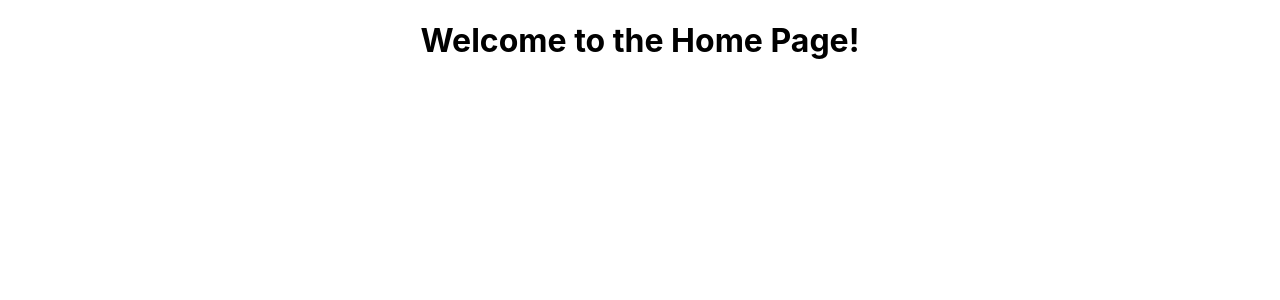
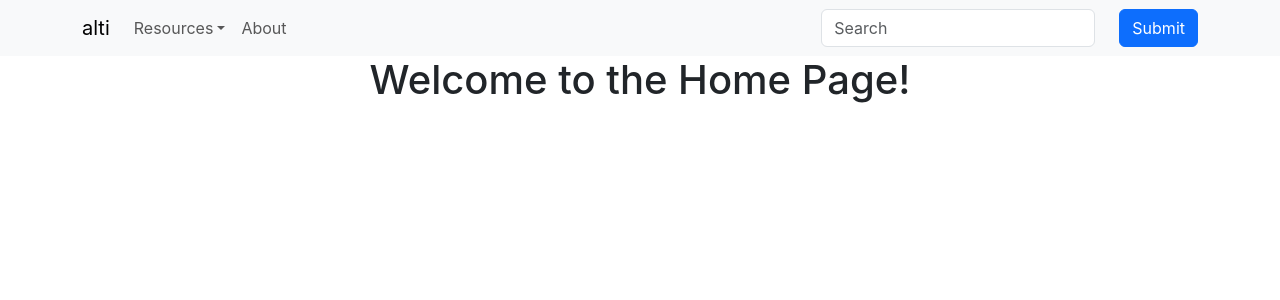
Before and after one commit to azukiplus/alti-website, a React (Create React App) app: page / in a window 1280 px wide. Shown: the top 300 px of the page. Built offline with nearby package versions, Linux system fonts and the light colour scheme.

Commit message:
add nav bar

```diff
--- a/package.json
+++ b/package.json
@@ -6,7 +6,9 @@
     "@testing-library/jest-dom": "^5.17.0",
     "@testing-library/react": "^13.4.0",
     "@testing-library/user-event": "^13.5.0",
+    "bootstrap": "^5.3.2",
     "react": "^18.2.0",
+    "react-bootstrap": "^2.9.1",
     "react-dom": "^18.2.0",
     "react-router-dom": "^6.20.0",
     "react-scripts": "5.0.1",
--- a/src/App.js
+++ b/src/App.js
@@ -4,18 +4,22 @@ import About from './pages/about';
 import GettingStarted from './pages/gettingstarted';
 import Faq from './pages/faq';
 import ThankYou from './pages/thankyou';
+import NotFound from './pages/notfound';
+import NavBar from './navbar';
 import { Route, Routes } from 'react-router';
 
 function App() {
   return (
     <div className="App">
       <main>
+        <NavBar />
         <Routes>
           <Route path="/" element={<HomePage />} />
-          <Route path="/getting-started" element={<GettingStarted />} />
+          <Route path="/resources/getting-started" element={<GettingStarted />} />
           <Route path="/about" element={<About />} />
-          <Route path="/faq" element={<Faq />} />
+          <Route path="/resources/faq" element={<Faq />} />
           <Route path="/thank-you" element={<ThankYou />} />
+          <Route path="*" element={<NotFound />}>"404 Not Found"</Route>
         </Routes>
       </main>
     </div>
--- a/src/index.js
+++ b/src/index.js
@@ -2,6 +2,7 @@ import React from 'react';
 import ReactDOM from 'react-dom/client';
 import { BrowserRouter } from "react-router-dom";
 
+import 'bootstrap/dist/css/bootstrap.min.css';
 import './index.css';
 import App from './App';
 import reportWebVitals from './reportWebVitals';
--- /dev/null
+++ b/src/navbar.js
@@ -0,0 +1,46 @@
+import Container from 'react-bootstrap/Container';
+import Nav from 'react-bootstrap/Nav';
+import Navbar from 'react-bootstrap/Navbar';
+import NavDropdown from 'react-bootstrap/NavDropdown';
+import Row from 'react-bootstrap/Row';
+import Col from 'react-bootstrap/Col';
+import Form from 'react-bootstrap/Form';
+import Button from 'react-bootstrap/Button';
+
+function NavBar() {
+    return (
+        <Navbar expand="lg" className="bg-body-tertiary">
+            <Container>
+                <Navbar.Brand href="/">alti</Navbar.Brand>
+                <Navbar.Toggle aria-controls="basic-navbar-nav" />
+                <Navbar.Collapse id="basic-navbar-nav">
+                    <Nav className="me-auto">
+                        <NavDropdown title="Resources" id="basic-nav-dropdown">
+                            <NavDropdown.Item href="/resources/getting-started">Getting Started</NavDropdown.Item>
+                            <NavDropdown.Item href="/resources/faq">
+                                Frequently Asked Questions
+                            </NavDropdown.Item>
+                        </NavDropdown>
+                        <Nav.Link href="/about">About</Nav.Link>
+                    </Nav>
+                </Navbar.Collapse>
+                <Form inline>
+                <Row>
+                    <Col xs="auto">
+                        <Form.Control
+                            type="text"
+                            placeholder="Search"
+                            className=" mr-sm-2"
+                        />
+                    </Col>
+                    <Col xs="auto">
+                        <Button type="submit">Submit</Button>
+                    </Col>
+                </Row>
+            </Form>
+            </Container>
+        </Navbar>
+    );
+}
+
+export default NavBar;
--- /dev/null
+++ b/src/pages/notfound.js
@@ -0,0 +1,11 @@
+import React from 'react';
+
+const NotFound = () => {
+    return (
+      <div>
+        <h1>Error 404</h1>
+      </div>
+    );
+  };
+
+  export default NotFound;
```
Also changed, not shown: 1 other file (tests, documents, lock files or other folders).
